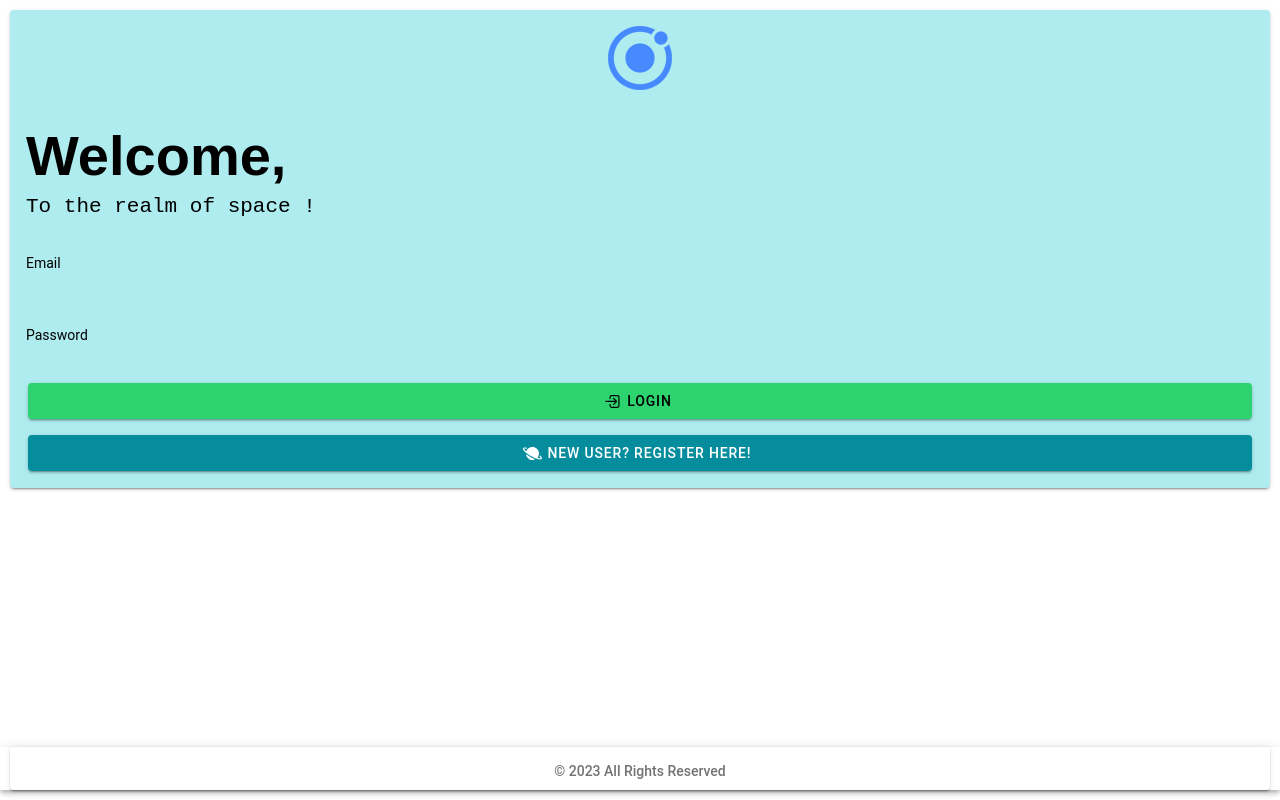
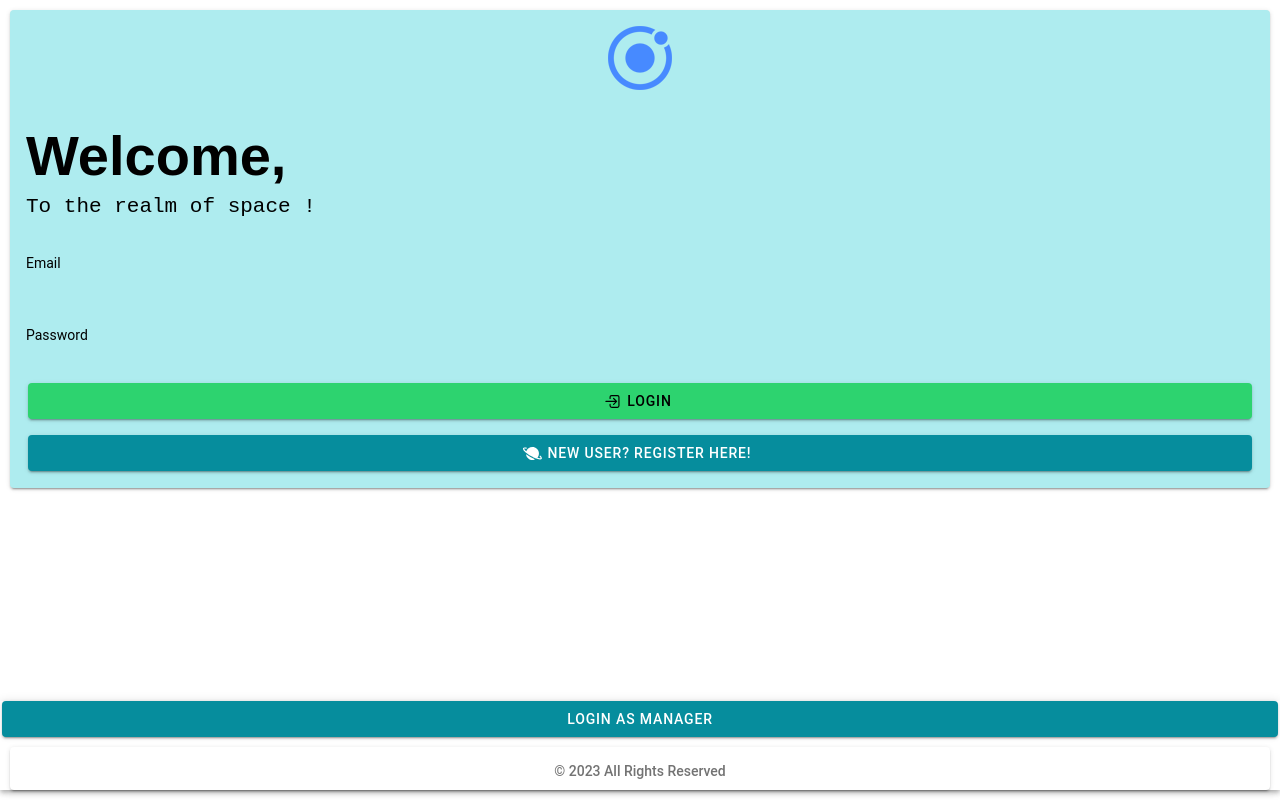
Before and after one commit to itsaasrith/Contests-Hackathons, a React (Vite) app in the folder IndiaInternationalScienceFestivalISRO/app1/: page / in a window 1280 px wide. Built offline with nearby package versions, Linux system fonts and the light colour scheme.

Commit message:
Modifies launch and creates user and manager dashboard pages

```diff
--- a/IndiaInternationalScienceFestivalISRO/app1/src/pages/Launch.tsx
+++ b/IndiaInternationalScienceFestivalISRO/app1/src/pages/Launch.tsx
@@ -18,17 +18,20 @@ import {
 } from "@ionic/react";
 import React, { useState } from "react";
 import { logInOutline, planet } from "ionicons/icons";
-import { loginUser } from "../firebaseConfig";
+import { loginUser, signIn } from "../firebaseConfig";
 import { toast } from "../toast";
 
 const Launch: React.FC = () => {
   const [email, setEmail] = useState("");
   const [password, setPassword] = useState("");
+  const cleanedEmail = email.trim();
+  console.log(cleanedEmail)
 
   async function login() {
-    const res = await loginUser(email, password)
-    if (res) {
-      toast('Successfuly logged in')
+    try {
+      await signIn(cleanedEmail, password)
+    } catch(error) {
+      console.log(cleanedEmail);
     }
   }
 
@@ -106,6 +109,9 @@ const Launch: React.FC = () => {
 
       <div className="ion-light">
         <IonFooter>
+        <IonButton expand="block" onClick={login}>
+          Login as Manager
+        </IonButton>
           <IonCard color={""}>
             <h6 style={{ fontSize: "1em", textAlign: "center" }}>
               &copy; 2023 All Rights Reserved
--- /dev/null
+++ b/IndiaInternationalScienceFestivalISRO/app1/src/pages/ManagerDashboard.tsx
@@ -0,0 +1,20 @@
+import { IonContent, IonHeader, IonPage, IonTitle, IonToolbar } from '@ionic/react';
+import React from 'react';
+
+const ManagerDashboard: React.FC = () => {
+
+    return (
+        <IonPage>
+            <IonHeader>
+                <IonToolbar>
+                    <IonTitle>Manager Dashboard</IonTitle>
+                </IonToolbar>
+            </IonHeader>
+            <IonContent className="ion-padding">
+                UI goes here...
+            </IonContent>
+        </IonPage>
+    );
+};
+
+export default ManagerDashboard;
--- /dev/null
+++ b/IndiaInternationalScienceFestivalISRO/app1/src/pages/UserDashboard.tsx
@@ -0,0 +1,20 @@
+import { IonContent, IonHeader, IonPage, IonTitle, IonToolbar } from '@ionic/react';
+import React from 'react';
+
+const UserDashboard: React.FC = () => {
+
+    return (
+        <IonPage>
+            <IonHeader>
+                <IonToolbar>
+                    <IonTitle>User Dashboard</IonTitle>
+                </IonToolbar>
+            </IonHeader>
+            <IonContent className="ion-padding">
+                UI goes here...
+            </IonContent>
+        </IonPage>
+    );
+};
+
+export default UserDashboard;
```
